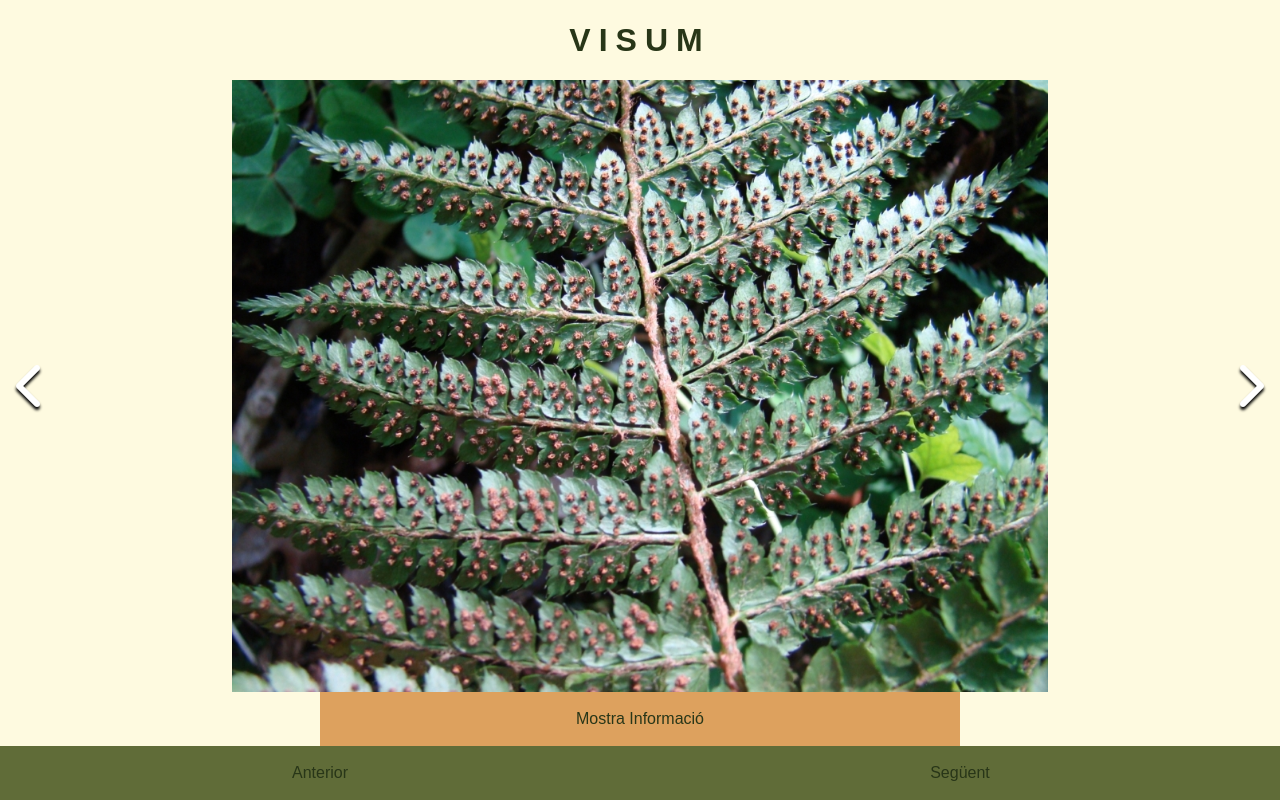
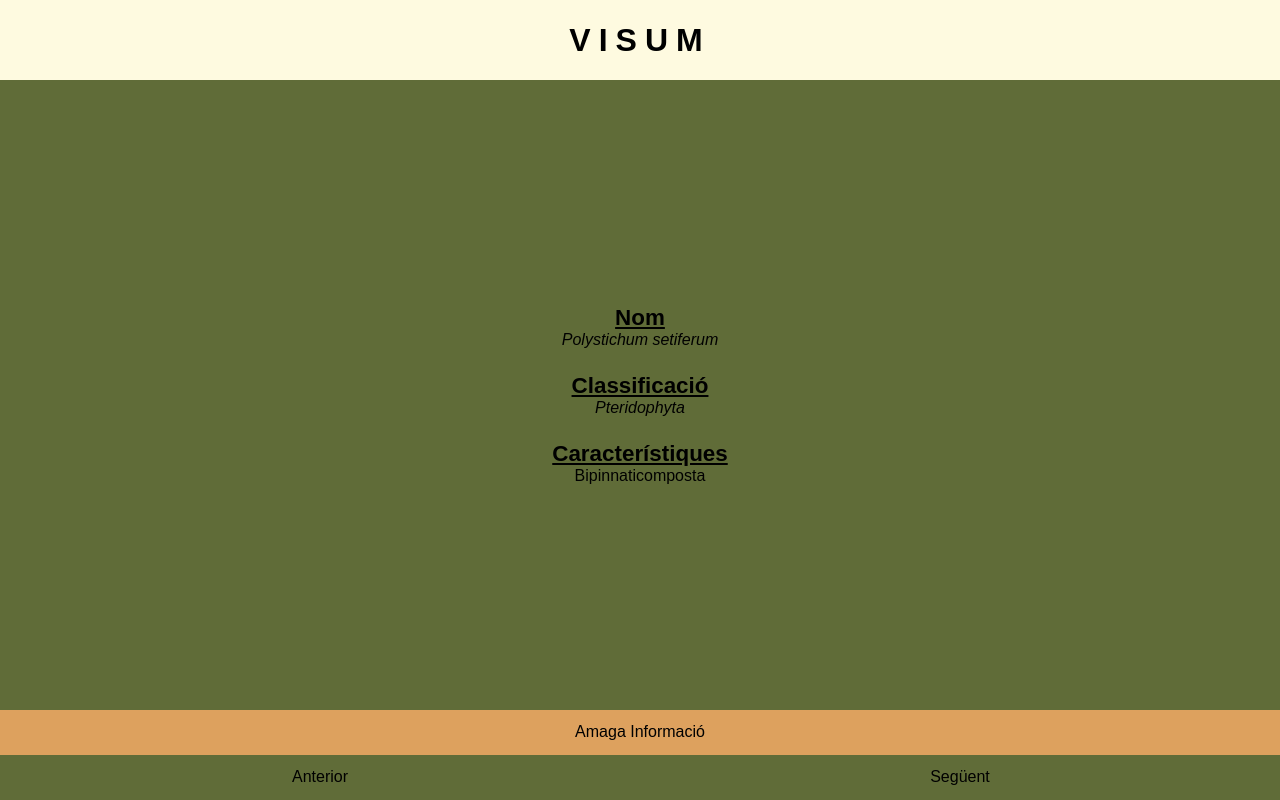
Before and after one commit to RaulHinojosa24/Visum, a Vue app: page / in a window 1280 px wide. Both pictures are taken after a click on the button "Mostra Informació". Built offline with nearby package versions, Linux system fonts and the light colour scheme.

Commit message:
info with transition

```diff
--- a/src/App.vue
+++ b/src/App.vue
@@ -9,6 +9,7 @@ import CarouselSlide from "./components/CarouselSlide.vue";
 export default {
   data() {
     return {
+      displayInfo: false,
       plantIndex: 0,
       visibleSlide: 0,
       plants: [],
@@ -68,13 +69,9 @@ export default {
       <span>v</span><span>i</span><span>s</span><span>u</span><span>m</span>
     </h1>
   </header>
-  <main>
+  <main v-if="plants.length != 0">
     <div class="card">
-      <Carousel
-        v-if="plants.length != 0"
-        @prevImage="prevImage"
-        @nextImage="nextImage"
-      >
+      <Carousel @prevImage="prevImage" @nextImage="nextImage">
         <CarouselSlide
           v-for="(imatge, index) in plants[plantIndex].imatges"
           :key="imatge"
@@ -84,10 +81,38 @@ export default {
         >
         </CarouselSlide>
       </Carousel>
+
+      <transition name="info-card">
+        <div class="info-card" v-show="displayInfo">
+          <div class="info-group">
+            <h2 class="info-title">Nom</h2>
+            <p>
+              <em>{{ plants[plantIndex].nom }}</em>
+            </p>
+          </div>
+          <div class="info-group">
+            <h2 class="info-title">Classificació</h2>
+            <p>
+              <em>{{ plants[plantIndex].classificacio }}</em>
+            </p>
+          </div>
+          <div class="info-group">
+            <h2 class="info-title">Característiques</h2>
+            <p
+              v-for="carac in plants[plantIndex].caracteristiques"
+              :key="carac"
+            >
+              {{ carac }}
+            </p>
+          </div>
+        </div>
+      </transition>
     </div>
     <div class="buttons-container">
       <div class="row show-info">
-        <button>Mostra Informació</button>
+        <button @click="displayInfo = !displayInfo">
+          {{ displayInfo ? "Amaga Informació" : "Mostra Informació" }}
+        </button>
       </div>
       <div class="row move-plant">
         <button @click="prevPlant">Anterior</button>
@@ -152,14 +177,44 @@ main {
   color: var(--secondary-color);
 }
 
+.info-card {
+  background-color: var(--secondary-color);
+  position: absolute;
+  height: 100%;
+  width: 100%;
+  top: 0;
+  display: flex;
+  flex-direction: column;
+  justify-content: center;
+  align-items: center;
+  gap: 1.5rem;
+  text-align: center;
+}
+
+.info-title {
+  text-decoration: underline;
+  font-size: 1.4rem;
+}
+
+.info-card-enter-active,
+.info-card-leave-active {
+  transition: top 0.5s ease;
+}
+
+.info-card-enter-from,
+.info-card-leave-to {
+  top: 100%;
+}
+
 .card {
-  height: 85%;
+  height: 100%;
   width: 100%;
+  position: relative;
 }
 
 .buttons-container {
   width: 100%;
-  height: 15%;
+  z-index: 10;
 }
 
 .buttons-container .row {
@@ -169,8 +224,6 @@ main {
 }
 
 .show-info button {
-  width: 50%;
-  margin: 0 auto;
   background-color: var(--accent-color);
 }
 
@@ -182,7 +235,7 @@ button {
   outline: inherit;
   transition: font 0.2s, color 0.2s;
   width: 100%;
-  height: 100%;
+  height: 45px;
 }
 
 button:hover,
--- a/src/assets/base.css
+++ b/src/assets/base.css
@@ -2,7 +2,7 @@
   --primary-color: #fefae0;
   --secondary-color: #606c38;
   --accent-color: #dda15e;
-  --font-color: #283618;
+  --font-color: black;
   --font-family: Arial, Helvetica, sans-serif;
 }
 
@@ -11,6 +11,7 @@ h2,
 h3,
 h4,
 h5,
-h6 {
+h6,
+p {
   margin: 0;
 }
```
